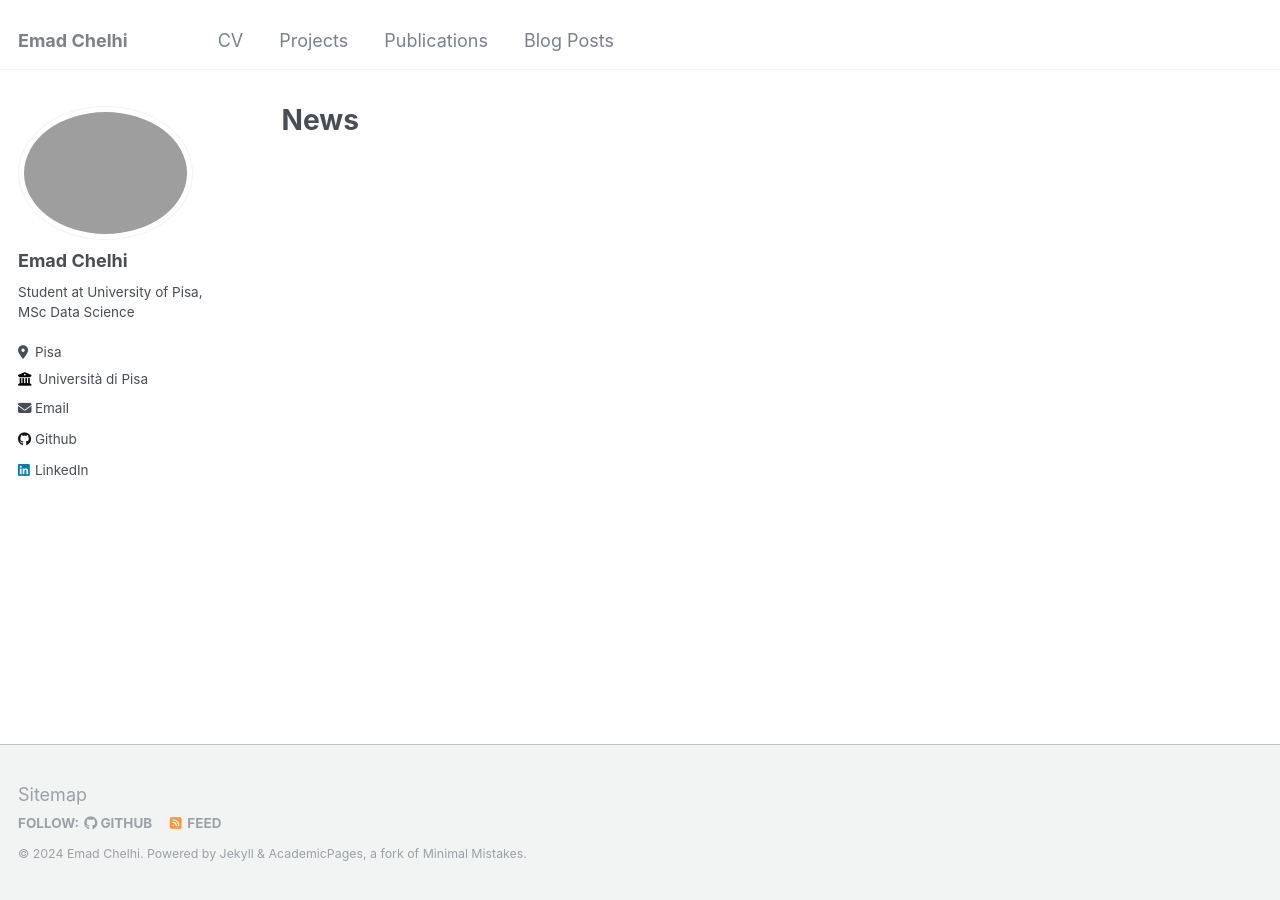
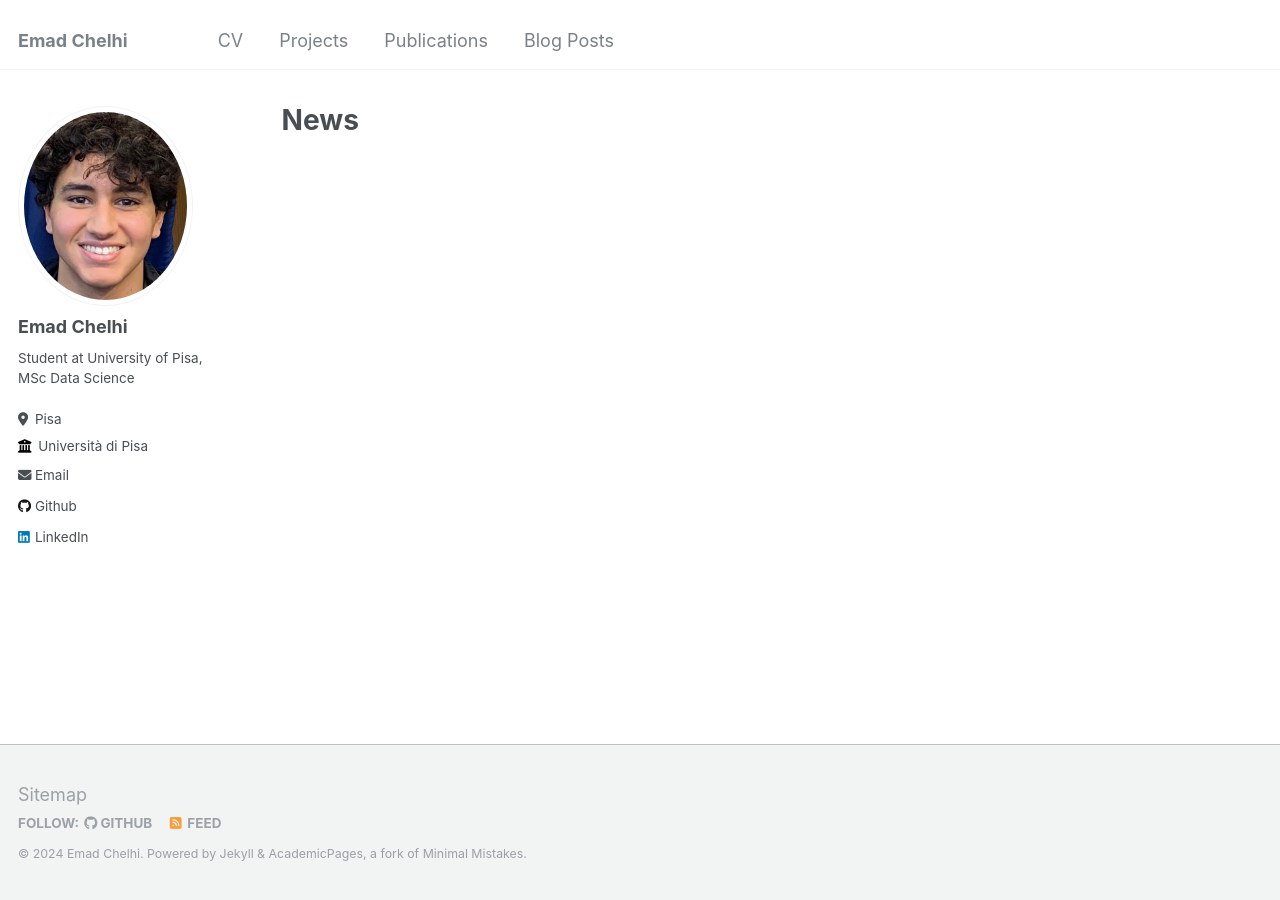
Before and after one commit to emadchelhi/emadchelhi.github.io, a Jekyll site: the page built from _pages/about.md, in a window 1280 px wide. Built offline with Jekyll 4.4.1, drawn with Linux system fonts in a browser that asks for light colours.

Commit message:
Update _config.yml

```diff
--- a/_config.yml
+++ b/_config.yml
@@ -21,7 +21,7 @@ repository               : "academicpages/academicpages.github.io"
 #               Additional customization can be done by editing /_includes/author-profile.html
 author:
   # Biographic information
-  avatar           : "foto_lkdIn.jpg"
+  avatar           : "foto_lkdIn.png"
   name             : "Emad Chelhi"
   pronouns         : # example: "she/her"
   bio              : "Student at University of Pisa, MSc Data Science"
```
